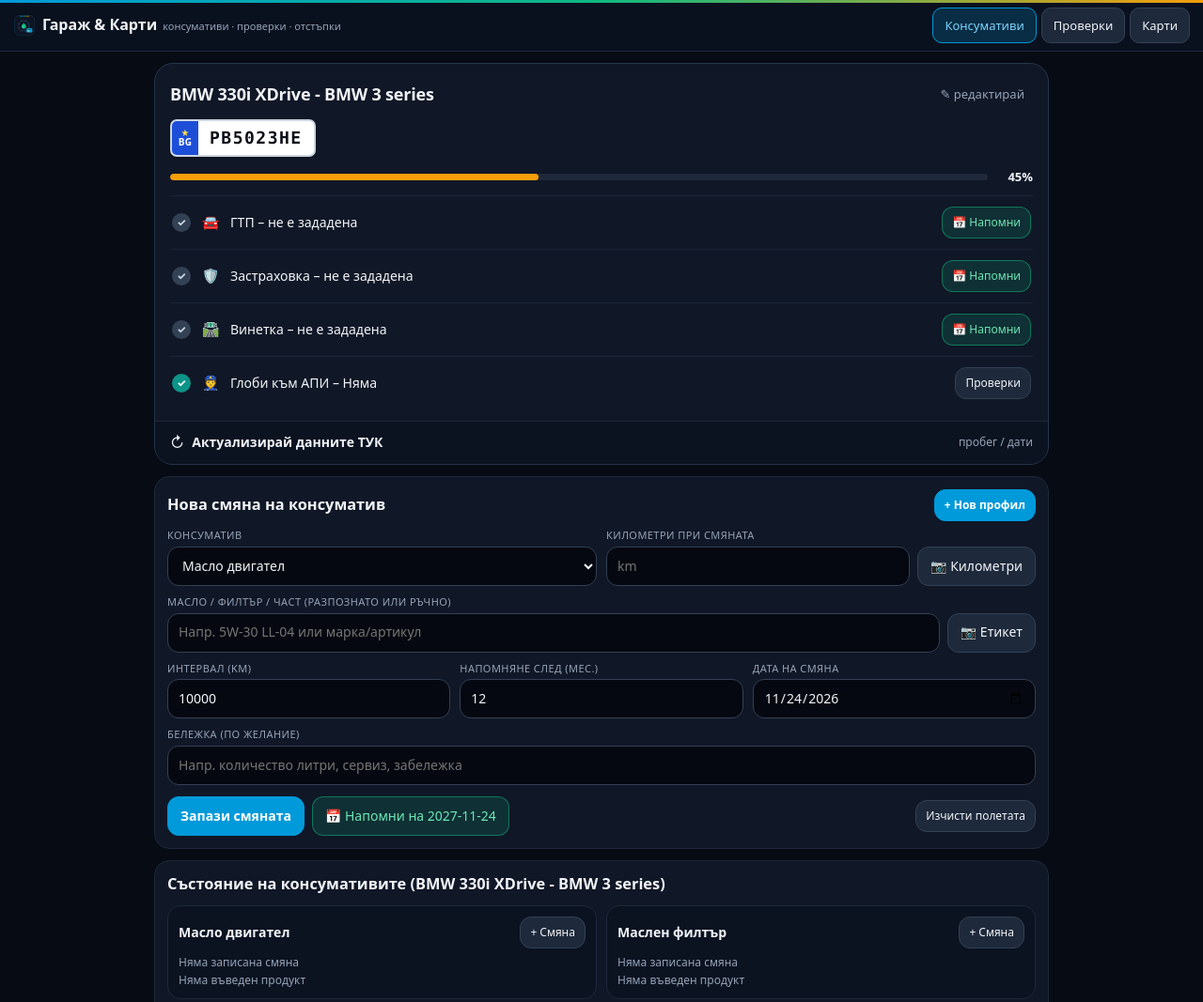
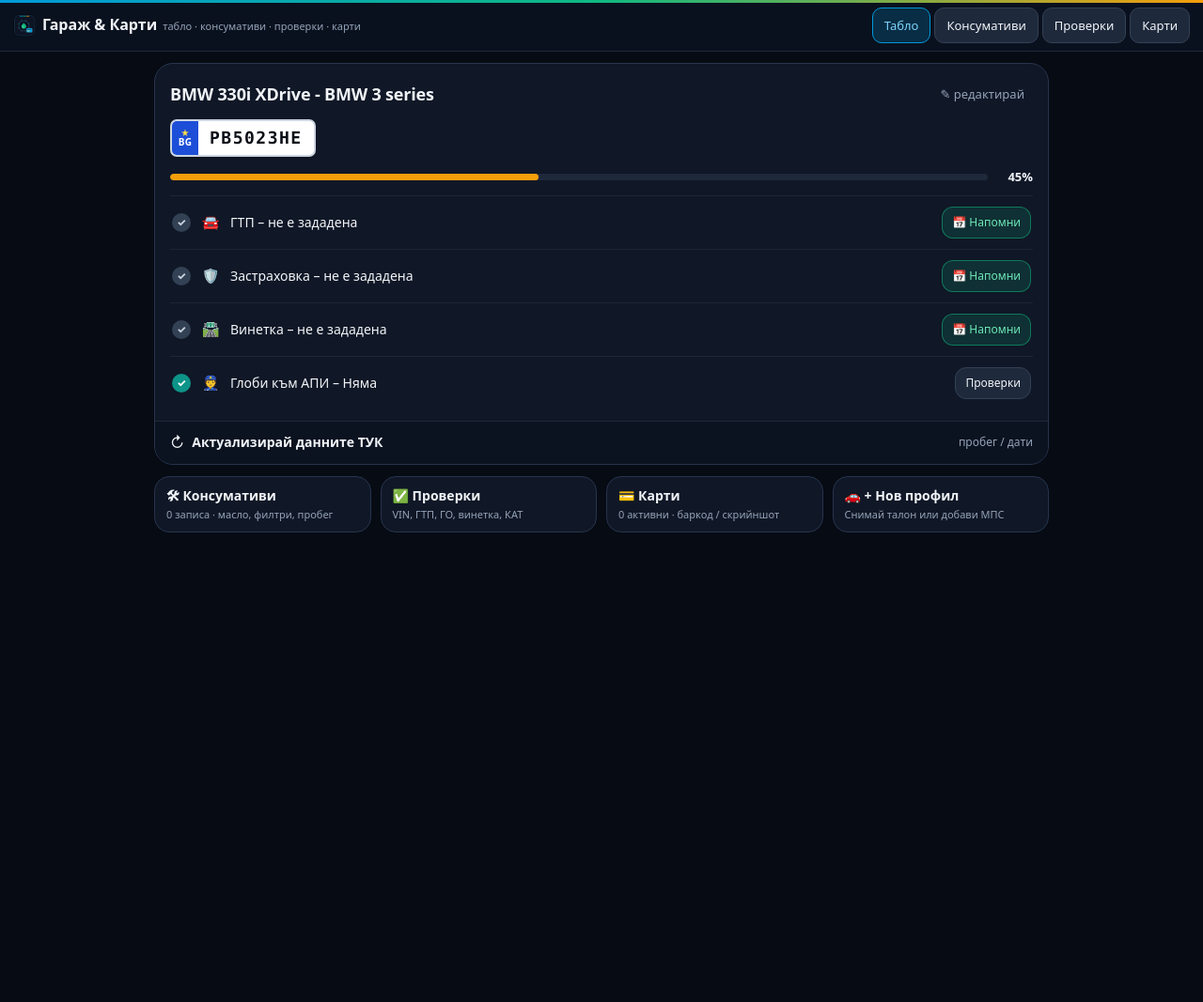
Before and after one commit to taniadimitrovamars-ui/Garage-Fuel, a plain HTML site: page index.html in a window 1280 px wide. Shown: the top 1067 px of the page at 94% size. After the commit the page ends 800 px from the top, so only its background shows below. Drawn offline with Linux system fonts and the light colour scheme.

Commit message:
Refactor styles and update header content
Updated navigation tab and button styles, modified header text, and changed local storage key version. Enhanced layout with new grid and button styles.

```diff
--- a/index.html
+++ b/index.html
@@ -29,9 +29,9 @@ h1 small{display:none}
   h1{font-size:16px}
   h1 small{display:inline;color:var(--m);font-weight:400;font-size:11px;margin-left:6px}
 }
-.nav-tabs{display:flex;gap:5px;flex:0 0 auto}
-.nav-tabs button{min-height:34px;padding:0 9px;font-size:12px;border-radius:10px;white-space:nowrap}
-@media(min-width:520px){
+.nav-tabs{display:flex;gap:4px;flex:0 0 auto}
+.nav-tabs button{min-height:34px;padding:0 8px;font-size:12px;border-radius:10px;white-space:nowrap}
+@media(min-width:560px){
   .nav-tabs button{min-height:38px;padding:0 12px;font-size:13px}
 }
 .wrap{max-width:980px;margin:0 auto;padding:12px 14px}
@@ -54,6 +54,13 @@ label.k{display:block;font-size:11px;line-height:1.25;color:var(--m);text-transf
 .item{border:1px solid var(--b);background:var(--p2);border-radius:14px;padding:11px;margin-bottom:8px}
 .fuel-tile{border:1px solid var(--b);background:var(--p2);border-radius:14px;padding:12px;cursor:pointer;transition:.15s}
 .fuel-tile:hover,.fuel-tile.has{border-color:#009ada77}
+
+.sheet-grid{display:grid;grid-template-columns:1fr 1fr;gap:10px;margin-bottom:12px}
+@media(min-width:640px){.sheet-grid{grid-template-columns:repeat(4,1fr)}}
+.sheet-btn{min-height:54px;padding:10px 12px;border-radius:16px;background:var(--p);border:1px solid #26354d;display:flex;flex-direction:column;align-items:flex-start;justify-content:center;gap:2px;text-align:left}
+.sheet-btn:hover{border-color:#009ada88;background:#131e33}
+.sheet-btn b{font-size:14px;color:var(--t)}
+.sheet-btn span{font-size:11px;color:var(--m)}
 
 .dash-card{background:var(--p);border:1px solid #26354d;border-radius:20px;overflow:hidden;margin-bottom:12px}
 .dash-body{padding:15px 16px 12px}
@@ -99,10 +106,11 @@ dialog::backdrop{background:#000c}
 <header>
   <div class="brand">
     <img src="./icons/icon-192.png" alt="Гараж & Карти">
-    <h1>Гараж & Карти<small>консумативи · проверки · отстъпки</small></h1>
+    <h1>Гараж & Карти<small>табло · консумативи · проверки · карти</small></h1>
   </div>
   <div class="nav-tabs">
-    <button type="button" id="tabSvc" class="on">Консумативи</button>
+    <button type="button" id="tabDash" class="on">Табло</button>
+    <button type="button" id="tabSvc">Консумативи</button>
     <button type="button" id="tabChecks">Проверки</button>
     <button type="button" id="tabFuel">Карти</button>
   </div>
@@ -305,7 +313,7 @@ window.addEventListener('error',function(ev){
 });
 (()=>{
 'use strict';
-const KEY='garage_fuel_pwa_v11';
+const KEY='garage_fuel_pwa_v12';
 const $=s=>document.querySelector(s);
 const E=v=>String(v??'').replace(/[&<>"']/g,c=>'&#'+c.charCodeAt(0)+';');
 const DEFAULT_CHAINS=['OMV','Shell','Lukoil','Petrol','Eco','Круиз'];
@@ -338,7 +346,7 @@ function makeVehicle(name,plate,odo,photo){
 }
 
 let S={
-  tab:'svc',
+  tab:'dash',
   activeVehId:'',
   vehicles:[makeVehicle('BMW 330i XDrive - BMW 3 series','',0,'')],
   fuels:DEFAULT_CHAINS.map((name,i)=>({id:'f_'+i+'_'+Date.now(),name,number:'',note:'',image:''})),
@@ -397,7 +405,7 @@ function normalizeVeh(v){
 
 function load(){
   try{
-    const raw=localStorage.getItem(KEY)||localStorage.getItem('garage_fuel_pwa_v10')||localStorage.getItem('garage_fuel_pwa_v9')||localStorage.getItem('garage_fuel_pwa_v8')||localStorage.getItem('garage_fuel_pwa_v7')||localStorage.getItem('garage_fuel_pwa_v6')||localStorage.getItem('garage_fuel_pwa_v5')||localStorage.getItem('garage_fuel_pwa_v4')||localStorage.getItem('garage_fuel_pwa_v3')||localStorage.getItem('garage_fuel_pwa_v2')||localStorage.getItem('garage_fuel_pwa_v1');
+    const raw=localStorage.getItem(KEY)||localStorage.getItem('garage_fuel_pwa_v11')||localStorage.getItem('garage_fuel_pwa_v10')||localStorage.getItem('garage_fuel_pwa_v9')||localStorage.getItem('garage_fuel_pwa_v8')||localStorage.getItem('garage_fuel_pwa_v7')||localStorage.getItem('garage_fuel_pwa_v6')||localStorage.getItem('garage_fuel_pwa_v5')||localStorage.getItem('garage_fuel_pwa_v4')||localStorage.getItem('garage_fuel_pwa_v3')||localStorage.getItem('garage_fuel_pwa_v2')||localStorage.getItem('garage_fuel_pwa_v1');
     if(!raw)return;
     const d=JSON.parse(raw);
     if(Array.isArray(d.vehicles)&&d.vehicles.length){
@@ -802,6 +810,31 @@ function vVehicleCard(veh){
   </div>`;
 }
 
+function vHomeDash(veh){
+  const svcCount=(veh.services||[]).length;
+  const readyCards=S.fuels.filter(f=>(f.number&&f.number.trim())||f.image).length;
+  return`
+  ${vVehicleCard(veh)}
+  <div class="sheet-grid">
+    <button type="button" class="sheet-btn" data-go-tab="svc">
+      <b>🛠 Консумативи</b>
+      <span>${svcCount} записа · масло, филтри, пробег</span>
+    </button>
+    <button type="button" class="sheet-btn" data-go-tab="checks">
+      <b>✅ Проверки</b>
+      <span>VIN, ГТП, ГО, винетка, КАТ</span>
+    </button>
+    <button type="button" class="sheet-btn" data-go-tab="fuel">
+      <b>💳 Карти</b>
+      <span>${readyCards} активни · баркод / скрийншот</span>
+    </button>
+    <button type="button" class="sheet-btn" id="addVehBtn">
+      <b>🚗 + Нов профил</b>
+      <span>Снимай талон или добави МПС</span>
+    </button>
+  </div>`;
+}
+
 function lastByType(veh,type){
   return (veh.services||[]).filter(x=>x.type===type).sort((a,b)=>(b.km||0)-(a.km||0))[0]||null;
 }
@@ -852,12 +885,13 @@ function vServices(){
   }).join(''):`<p class="m">Все още няма записани смени за този профил.</p>`;
 
   return`
-  ${vVehicleCard(veh)}
-
   <div class="card">
     <div class="row sp" style="margin-bottom:8px">
-      <h3 style="margin:0">Нова смяна на консуматив</h3>
-      <button type="button" class="pri sm" id="addVehBtn">+ Нов профил</button>
+      <div>
+        <h3 style="margin:0">Нова смяна на консуматив</h3>
+        <div class="m">Профил: <b>${E(veh.name)}</b>${veh.plate?` · <span class="mono">${E(veh.plate)}</span>`:''}</div>
+      </div>
+      <button type="button" class="sm" data-go-tab="dash">← Към таблото</button>
     </div>
     ${S.ocrBusy?`<div class="item" style="border-color:#009ada88"><b class="good">${E(S.ocrBusy)}</b></div>`:''}
     <div class="grid g2">
@@ -951,15 +985,16 @@ function vChecks(){
   const veh=getVeh();
 
   return`
-  ${vVehicleCard(veh)}
-
   <div class="card">
     <div class="row sp" style="margin-bottom:8px">
       <div>
         <h3 style="margin:0">Данни за проверки и напомняния</h3>
-        <div class="m">Външните сайтове не позволяват автоматично изтегляне на дати в браузър — копирай данните, отвори сайта и при нужда разчети датата от скрийншот.</div>
-      </div>
-      ${(veh.plate||veh.vin||veh.egn||veh.regCert)?`<button type="button" class="sm" id="copyCheckInfo">Копирай данните</button>`:''}
+        <div class="m">Профил: <b>${E(veh.name)}</b> · Външните сайтове не позволяват автоматично изтегляне на дати в браузър — копирай данните, отвори сайта и при нужда разчети датата от скрийншот.</div>
+      </div>
+      <div class="row">
+        ${(veh.plate||veh.vin||veh.egn||veh.regCert)?`<button type="button" class="sm" id="copyCheckInfo">Копирай данните</button>`:''}
+        <button type="button" class="sm" data-go-tab="dash">← Към таблото</button>
+      </div>
     </div>
     ${S.ocrBusy?`<div class="item" style="border-color:#009ada88"><b class="good">${E(S.ocrBusy)}</b></div>`:''}
     <div class="grid g3">
@@ -1089,17 +1124,22 @@ function vFuel(){
         <h3 style="margin:0">Карти за отстъпка</h3>
         <div class="m">Картите се отварят уголемени с ярък фон за по-лесно сканиране на касата.</div>
       </div>
-      <button type="button" class="pri sm" id="addFuel">+ Нова карта</button>
+      <div class="row">
+        <button type="button" class="pri sm" id="addFuel">+ Нова карта</button>
+        <button type="button" class="sm" data-go-tab="dash">← Към таблото</button>
+      </div>
     </div>
     <div class="grid g2">${tiles}</div>
   </div>`;
 }
 
 function render(){
+  const veh=getVeh();
+  $('#tabDash').className=S.tab==='dash'?'on':'';
   $('#tabSvc').className=S.tab==='svc'?'on':'';
   $('#tabChecks').className=S.tab==='checks'?'on':'';
   $('#tabFuel').className=S.tab==='fuel'?'on':'';
-  $('#app').innerHTML=S.tab==='svc'?vServices():S.tab==='checks'?vChecks():vFuel();
+  $('#app').innerHTML=S.tab==='dash'?vHomeDash(veh):S.tab==='svc'?vServices():S.tab==='checks'?vChecks():vFuel();
 }
 
 function syncFormFromDom(){
@@ -1233,9 +1273,11 @@ document.addEventListener('click',e=>{
   const t=e.target.closest('button,.fuel-tile,.dash-footer');
   if(!t)return;
   const veh=getVeh();
-  if(t.id==='tabSvc'){syncFormFromDom();save();S.tab='svc';render()}
+  if(t.id==='tabDash'){syncFormFromDom();save();S.tab='dash';render()}
+  else if(t.id==='tabSvc'){syncFormFromDom();save();S.tab='svc';render()}
   else if(t.id==='tabChecks'||t.id==='openChecksTab'){syncFormFromDom();save();S.tab='checks';render()}
   else if(t.id==='tabFuel'){syncFormFromDom();save();S.tab='fuel';render()}
+  else if(t.dataset.goTab){syncFormFromDom();save();S.tab=t.dataset.goTab;render();window.scrollTo({top:0,behavior:'smooth'})}
   else if(t.id==='syncDashBtn')openQuickUpdate(veh);
   else if(t.id==='qCancel')closeDlg($('#quickDlg'));
   else if(t.id==='qSave'){
```
